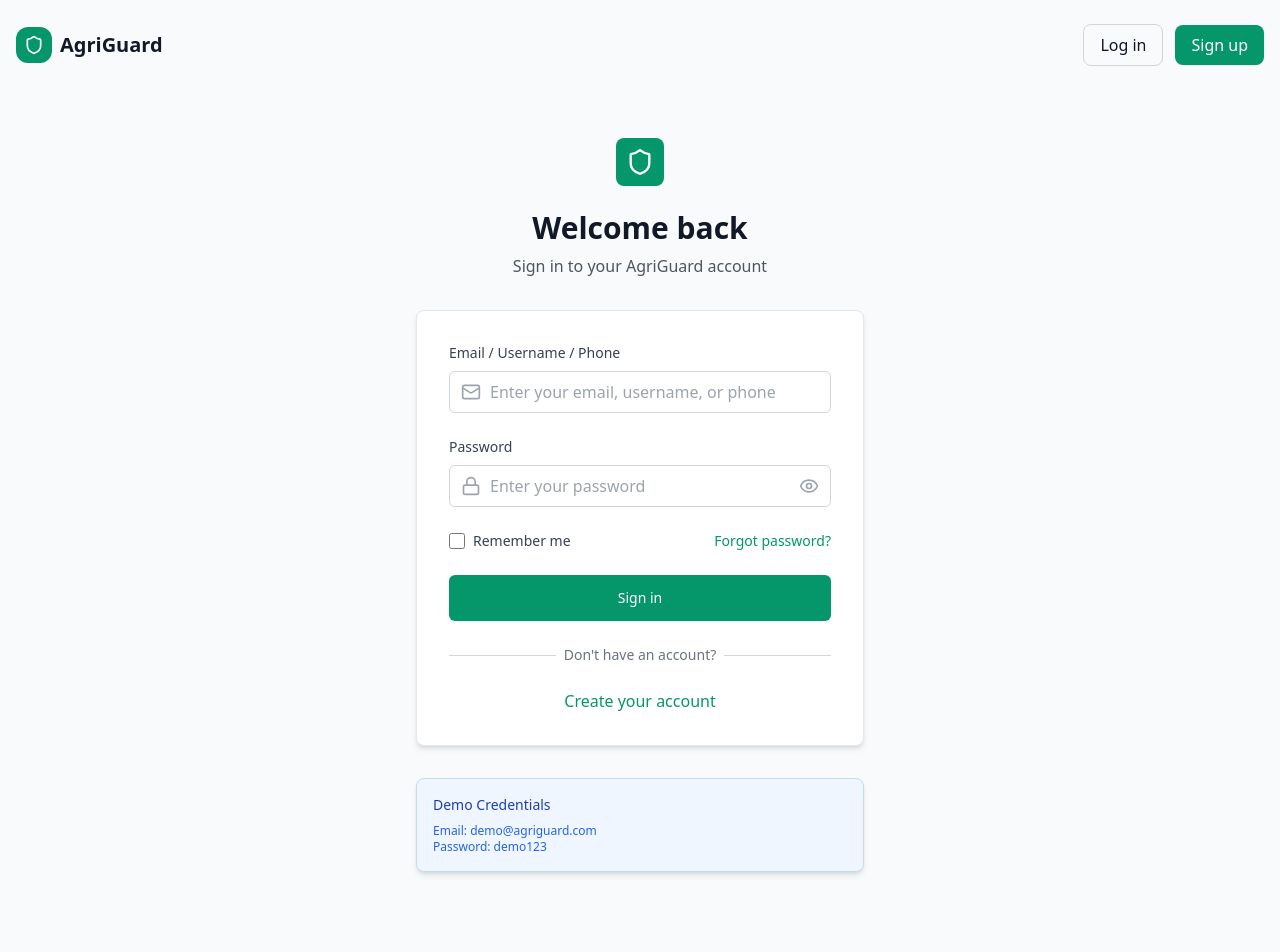
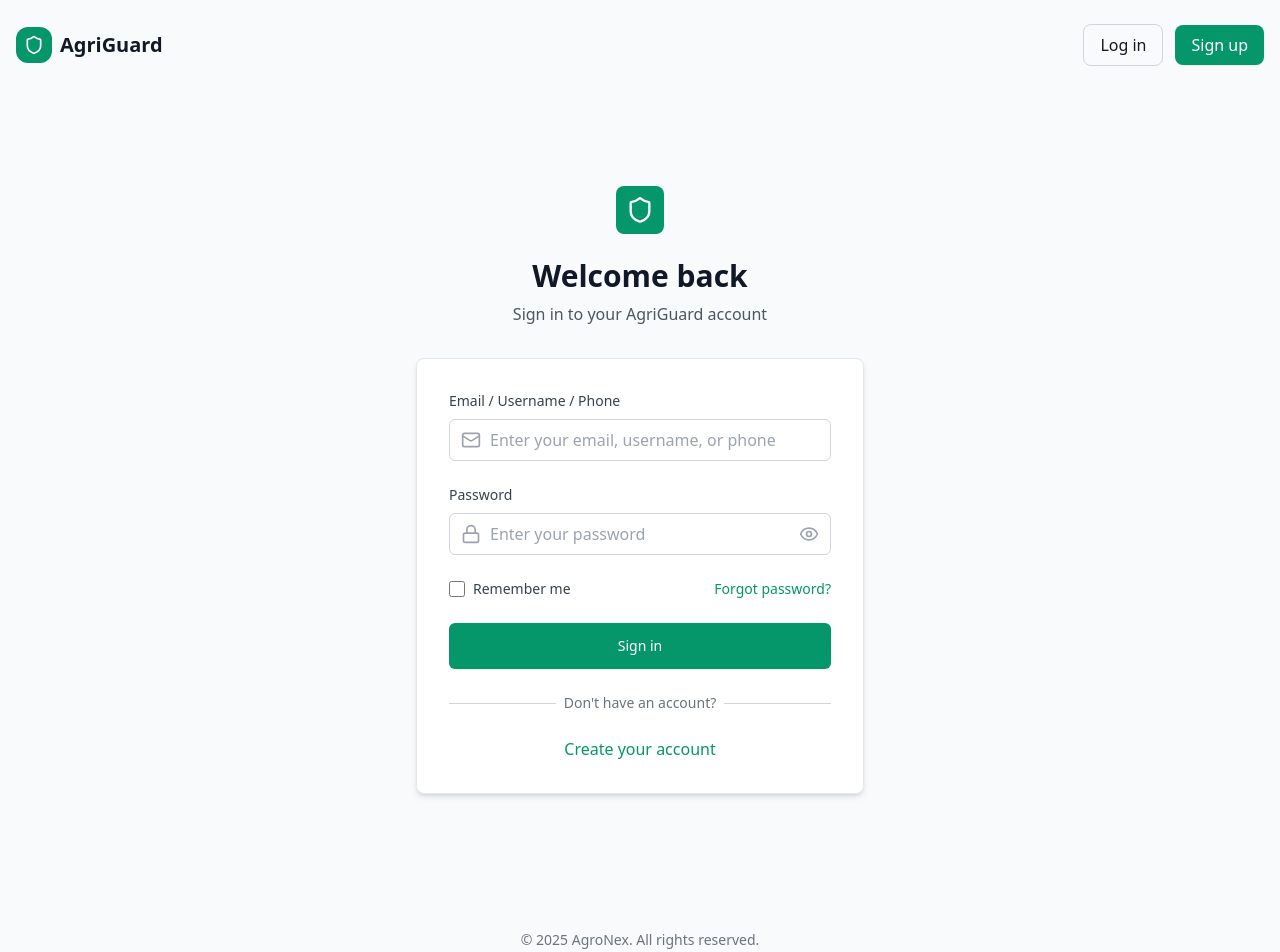
Before and after one commit to lord-rudra0/AgriGuard, a React (Vite) app in the folder frontend/: page /login in a window 1280 px wide. Shown: the top 952 px of the page. Built offline with nearby package versions, Linux system fonts and the light colour scheme.

Commit message:
demo removed

```diff
--- a/frontend/src/pages/Login.jsx
+++ b/frontend/src/pages/Login.jsx
@@ -182,17 +182,6 @@ const Login = () => {
             </Link>
           </div>
         </div>
-
-        {/* Demo credentials */}
-        <div className="card p-4 bg-blue-50 dark:bg-blue-900/20 border border-blue-200 dark:border-blue-700">
-          <h3 className="text-sm font-medium text-blue-800 dark:text-blue-300 mb-2">
-            Demo Credentials
-          </h3>
-          <p className="text-xs text-blue-600 dark:text-blue-400">
-            Email: demo@agriguard.com<br />
-            Password: demo123
-          </p>
-        </div>
       </div>
     </div>
   );
```
